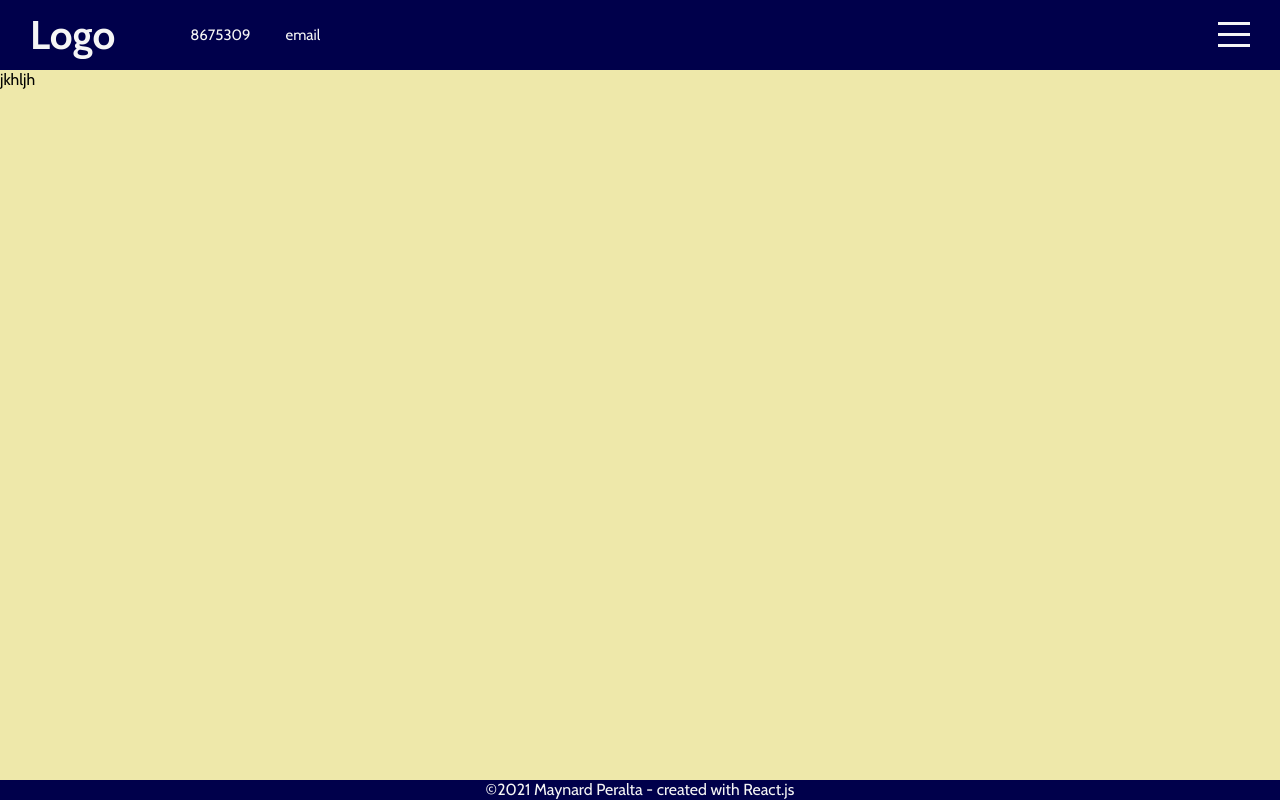
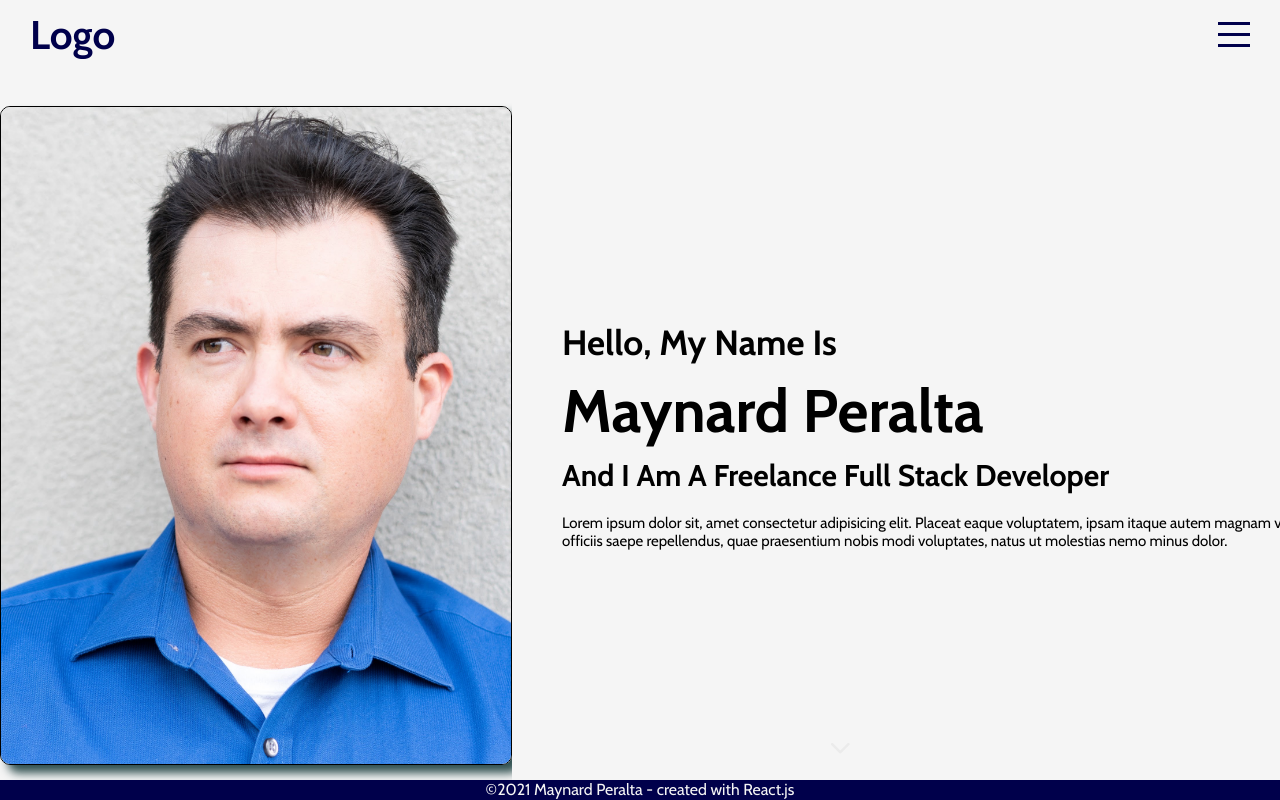
Before and after one commit to maynperalta/Portfolio, a React (Create React App) app: page / in a window 1280 px wide. Built offline with nearby package versions, Linux system fonts and the light colour scheme.

Commit message:
Finished layout for intro page

```diff
--- a/src/components/intro/intro.jsx
+++ b/src/components/intro/intro.jsx
@@ -4,7 +4,24 @@ import "./intro.scss";
 export default function Intro() {
     return (
         <div className="intro" id="intro">
-            jkhljh
+            <div className="left">
+                <div className="imgContainer">
+                    <img src="../../../../assets/photo854.JPG" alt="headshot" className="headshot" />
+                </div>
+            </div>
+            <div className="right">
+                <div className="wrapper">
+                    <h2>Hello, My Name Is</h2>
+                    <h1>Maynard Peralta</h1>
+                    <h3>And I Am A Freelance Full Stack Developer</h3>
+                    <p>Lorem ipsum dolor sit, amet consectetur adipisicing elit. Placeat eaque voluptatem, ipsam itaque autem magnam vel officiis saepe repellendus, quae praesentium nobis modi voluptates, natus ut molestias nemo minus dolor.</p>
+                </div>
+                <a href="#portfolio">
+                    <img src="../../../../assets/down-arrow.png" alt="next" />
+                </a>
+            </div>
+
+
         </div>
     )
 }
--- a/src/components/intro/intro.scss
+++ b/src/components/intro/intro.scss
@@ -1,3 +1,72 @@
 .intro {
-    background-color: palegoldenrod;
+    background-color: whitesmoke;
+    display: flex;
+
+    .left{
+        flex: 0.4;
+        overflow: hidden;
+    }
+
+    .right{
+        flex: 0.6;
+        position: relative;
+
+        .wrapper{
+            width: 100%;
+            height: 100%;
+            padding-left: 50px;
+            display: flex;
+            flex-direction: column;
+            justify-content: center;
+
+            h1 {
+                font-size: 60px;
+                margin: 10px 0;
+
+            }
+            h2 {
+                font-size: 35px;
+            }
+
+            h3 {
+                font-size: 30px;
+            }
+
+            p {
+                margin-top: 20px;
+                font-size: 15px;
+                padding-right: 30px;
+            }
+        }
+        a{
+            position: absolute;
+            bottom: 30px;
+            left: 40%;
+
+            img{
+                width: 40px;
+                animation:  arrowBlink 2s infinite;
+            }
+            @keyframes arrowBlink {
+                to{
+                    opacity: 0;
+                }
+            }
+        }
+    }
 }
+
+.imgContainer{
+    display: flex;
+    height: 100%;
+    justify-content: center;
+    align-items: center;
+}
+.headshot {
+    height: 90%;
+    border: 1px solid black;
+    border-radius: 10px;
+    box-shadow: 8px 8px 10px darkslategrey;
+    justify-content: center;
+    align-items: center;
+}
--- a/src/components/menu/menu.scss
+++ b/src/components/menu/menu.scss
@@ -2,11 +2,11 @@
 
 .menu{
     width: 300px;
-    height: 100vh;
+    height: 35vh;
     background-color: rgb(0, 0, 75);
     position: fixed;
-    top: 0;
-    right: -300px;
+    top: -274px;
+    right: 0;
     z-index: 4;
     display: flex;
     flex-direction: column;
@@ -15,6 +15,7 @@
     transition: all 1s ease;
 
     &.active{
+        top: 70px;
         right: 0;
     }
     ul{
--- a/src/components/navbar/Navbar.jsx
+++ b/src/components/navbar/Navbar.jsx
@@ -8,15 +8,8 @@ export default function Navbar({ menuOpen, setMenuOpen }) {
             <div className="wrapper">
               <div className="left">
                   <a href="#intro" className="logo">Logo</a>
-                  <div className="container">
-                      <div className="icon"></div>
-                      <span>8675309</span>
-                  </div>
-                  <div className="container">
-                      <div className="icon"></div>
-                      <span>email</span>
 
-                  </div>
+
               </div>
               <div className="right">
                   <div className="hamburger" onClick={() => setMenuOpen(!menuOpen)}>
--- a/src/components/navbar/navbar.scss
+++ b/src/components/navbar/navbar.scss
@@ -4,8 +4,8 @@
 .navbar {
     width: 100%;
     height: 70px;
-    background-color: $mainColor;
-    color: whitesmoke;
+    background-color: whitesmoke;
+    color: $mainColor;
     position: fixed;
     top: 0;
     z-index: 5;
@@ -56,28 +56,28 @@
                 span{
                     width: 100%;
                     height: 3px;
-                    background-color: whitesmoke;
+                    background-color: $mainColor;
                     transform-origin: left;
-                    transition: all 2s ease;
+                    transition: all 1s ease;
                 }
             }
         }
     }
 
     &.active {
-        background-color: whitesmoke;
-        color: rgb(0,0,75);
+        background-color: $mainColor;
+        color: whitesmoke;
         .hamburger{
             span{
                 &:first-child{
-                    background-color: rgb(0,0,75);
+                    background-color: whitesmoke;
                     transform: rotate(45deg);
                 }
                 &:nth-child(2){
                     opacity: 0;
                 }
                 &:last-child{
-                    background-color: rgb(0,0,75);
+                    background-color: whitesmoke;
                     transform: rotate(-45deg);
                 }
             }
```
Also changed, not shown: public/assets/down-arrow.png (added), public/assets/photo854.JPG (added).
